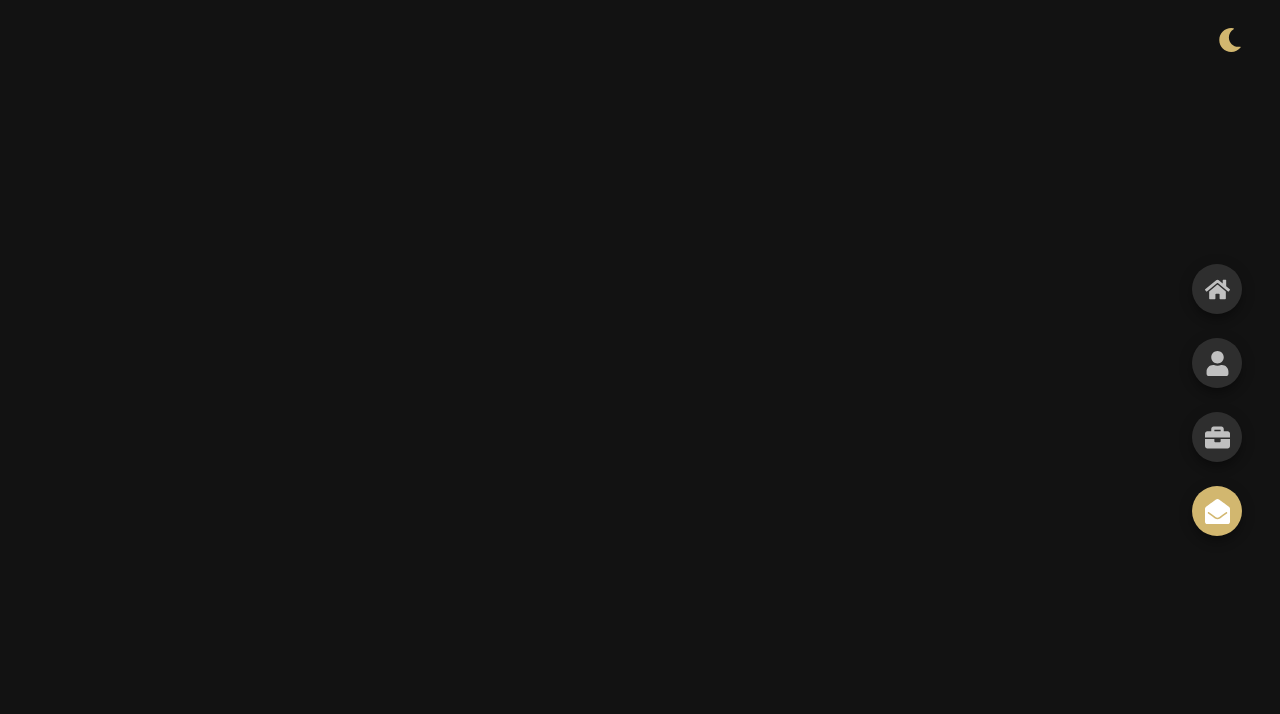
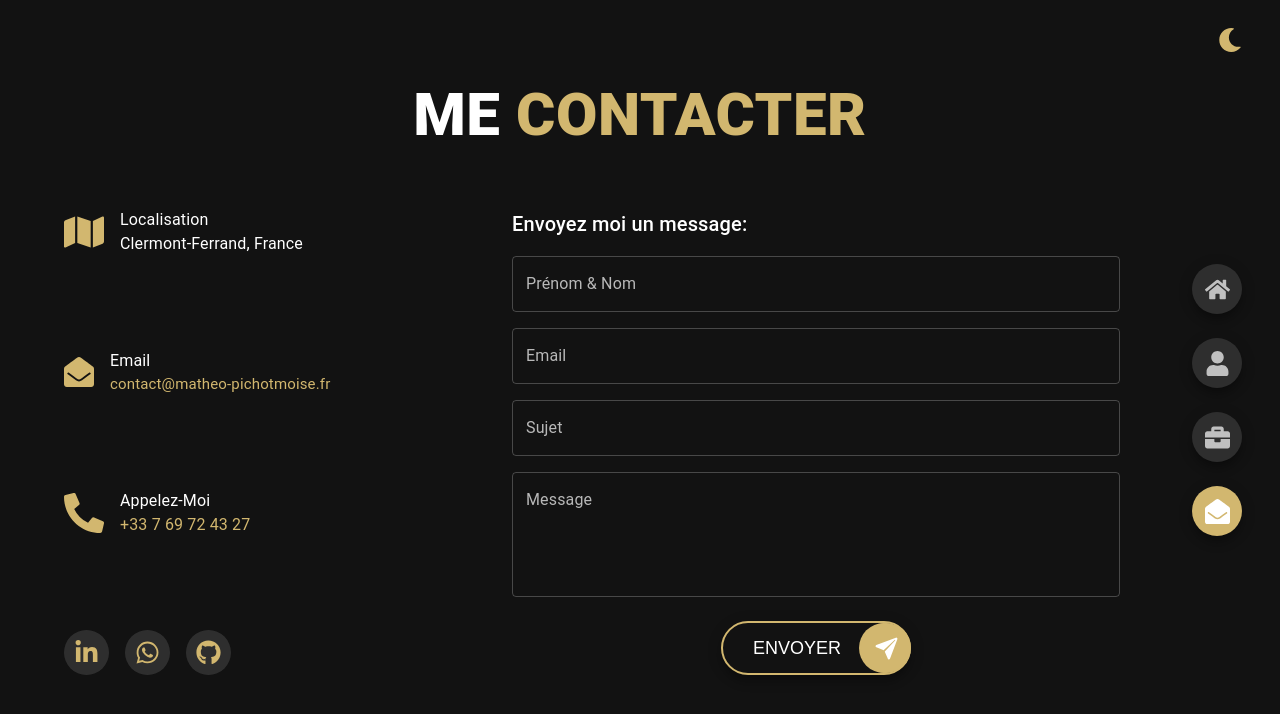
Before and after one commit to KucoDEV/kucodev.github.io, a React (Create React App) app: page /#/contact in a window 1280 px wide. Shown: the top 714 px of the page. Built offline with nearby package versions, Linux system fonts and the light colour scheme.

Commit message:
feat!: contact form (not working /!\)

```diff
--- a/src/App.js
+++ b/src/App.js
@@ -3,6 +3,7 @@ import { Route, Routes } from 'react-router-dom';
 
 import Home from './Components/Home';
 import About from './Components/About';
+import Contact from './Components/Contact';
 import Portfolio from './Components/Portfolio';
 import NavbarBottom from './Components/NavbarBottom';
 import TogleTheme from './Components/TogleTheme';
@@ -45,6 +46,7 @@ function App() {
 				<Route path='/' element={<Home />} />
 				<Route path='/about' element={<About />} />
 				<Route path='/portfolio' element={<Portfolio />} />
+				<Route path='/contact' element={<Contact />} />
 			</Routes>
 
 			<NavbarBottom />
--- /dev/null
+++ b/src/Components/Contact.jsx
@@ -0,0 +1,158 @@
+import React from "react";
+import { Container, Grid, Link, Typography } from "@mui/material";
+import { Box, Stack } from "@mui/system";
+
+import { FaMap, FaEnvelopeOpen, FaPhoneAlt } from "react-icons/fa";
+import {
+  FaLinkedinIn,
+  FaWhatsapp,
+  FaGithub,
+} from "react-icons/fa";
+import "../Styles/Contact.css";
+import ContactForm from "./ContactForm";
+
+const Contact = () => {
+  return (
+    <Container sx={{ my: { xs: "12%", lg: "70px" } }}>
+      <Stack textTransform="uppercase" mb={6}>
+        <Typography
+          fontWeight="900"
+          fontSize={{ xs: "25px", lg: "60px" }}
+          textAlign={{ xs: "left", lg: "center" }}
+        >
+          ME <span style={{ color: "var(--mainPrimary)" }}>CONTACTER</span>
+        </Typography>
+      </Stack>
+
+      <Grid container>
+        <Grid item lg={4}>
+          <Stack
+            textTransform="capitalize"
+            height="100%"
+            direction="column"
+            justifyContent="space-between"
+          >
+            <Stack
+              display="flex"
+              flexDirection="row"
+              alignItems="center"
+              gap={2}
+              mb={4}
+            >
+              <Stack fontSize={40} color="text.disabled">
+                <FaMap />
+              </Stack>
+
+              <Stack fontSize={40} textAlign="left">
+                <Typography> Localisation </Typography>
+                <Typography> Clermont-Ferrand, France </Typography>
+              </Stack>
+            </Stack>
+
+            <Stack
+              display="flex"
+              flexDirection="row"
+              alignItems="center"
+              gap={2}
+              mb={4}
+            >
+              <Stack fontSize={30} color="text.disabled">
+                <FaEnvelopeOpen />
+              </Stack>
+
+              <Stack fontSize={30} textAlign="left">
+                <Typography> Email </Typography>
+
+                <Link
+                  href="mailto:contact@matheo-pichotmoise.fr"
+                  underline="hover"
+                  sx={{ color: "text.praimary", textTransform: "lowercase" }}
+                  fontSize={15}
+                >
+                  contact@matheo-pichotmoise.fr
+                </Link>
+              </Stack>
+            </Stack>
+
+            <Stack
+              display="flex"
+              flexDirection="row"
+              alignItems="center"
+              gap={2}
+              mb={4}
+            >
+              <Stack fontSize={40} color="text.disabled">
+                <FaPhoneAlt />
+              </Stack>
+
+              <Stack textAlign="left">
+                <Typography> Appelez-moi </Typography>
+                <Link
+                  href="tel:+33769724327"
+                  underline="hover"
+                  sx={{ color: "text.praimary" }}
+                >
+                  +33 7 69 72 43 27
+                </Link>
+              </Stack>
+            </Stack>
+
+            <Stack
+              display="flex"
+              flexDirection="row"
+              alignItems="center"
+              gap={2}
+              mb={3}
+              justifyContent={{ xs: "center", lg: "left" }}
+              className="animate__animated animate__zoomIn"
+            >
+              <Link
+                href="https://www.linkedin.com/in/math%C3%A9o-pichot-mo%C3%AFse-b538222a0/"
+                target="_blank"
+                rel="noopener"
+              >
+                <Box
+                  className="social-icons"
+                  bgcolor="action.disabledBackground"
+                >
+                  <FaLinkedinIn />
+                </Box>
+              </Link>
+
+              <Link
+                href="https://wa.me/+33769724327"
+                target="_blank"
+                rel="noopener"
+              >
+                <Box
+                  className="social-icons"
+                  bgcolor="action.disabledBackground"
+                >
+                  <FaWhatsapp />
+                </Box>
+              </Link>
+
+              <Link
+                href="https://github.com/KucoDEV"
+                target="_blank"
+                rel="noopener"
+              >
+                <Box
+                  className="social-icons"
+                  bgcolor="action.disabledBackground"
+                >
+                  <FaGithub />
+                </Box>
+              </Link>
+            </Stack>
+          </Stack>
+        </Grid>
+
+        <Grid item lg={7}>
+          <ContactForm />
+        </Grid>
+      </Grid>
+    </Container>
+  );
+};
+export default Contact;
--- /dev/null
+++ b/src/Components/ContactForm.jsx
@@ -0,0 +1,143 @@
+import React, { Fragment, useRef, useState } from "react";
+import {
+  Box,
+  Grid,
+  Paper,
+  Slide,
+  Snackbar,
+  TextField,
+  Typography,
+} from "@mui/material";
+
+import { IoPaperPlane } from "react-icons/io5";
+import TaskAltIcon from "@mui/icons-material/TaskAlt";
+
+import emailjs from "@emailjs/browser";
+
+export default function ContactForm() {
+  const form = useRef();
+
+  const [snackbarState, setSnackbarState] = useState(false);
+
+  const sendEmail = (e) => {
+    e.preventDefault();
+
+    emailjs
+      .sendForm(
+        "service_lp3qp5q",
+        "template_dc270ak",
+        form.current,
+        "Q4VgSuu5zR0FYlGeR"
+      )
+      .then(
+        (result) => {
+          if (result.status === 200) {
+            setSnackbarState(true);
+          }
+        },
+        (error) => {
+          console.log();
+        }
+      );
+
+    e.target.reset();
+  };
+
+  return (
+    <Fragment>
+      <Box
+        sx={{ display: "flex", flexDirection: "column" }}
+        className="animate__animated animate__pulse"
+      >
+        <Typography variant="h6" ml={{ lg: 8 }} mb={2} mt={{ xs: 8, lg: 0 }}>
+          {" "}
+          Envoyez moi un message:{" "}
+        </Typography>
+
+        <Box
+          component="form"
+          ref={form}
+          noValidate
+          onSubmit={sendEmail}
+          ml={{ lg: 8 }}
+        >
+          <Grid container spacing={2}>
+            <Grid item xs={12}>
+              <TextField
+                autoComplete="given-name"
+                name="user_name"
+                fullWidth
+                id="fullName"
+                label="Prénom & Nom"
+              />
+            </Grid>
+            <Grid item xs={12}>
+              <TextField
+                fullWidth
+                id="email"
+                label="Email"
+                name="user_email"
+                autoComplete="email"
+              />
+            </Grid>
+            <Grid item xs={12}>
+              <TextField fullWidth id="subject" label="Sujet" name="subject" />
+            </Grid>
+            <Grid item xs={12}>
+              <TextField
+                className="contact-input"
+                fullWidth
+                name="message"
+                label="Message"
+                type="text"
+                id="message"
+                multiline
+                rows={4}
+              />
+            </Grid>
+          </Grid>
+
+          <Box
+            className="project-btn"
+            component="button"
+            my={3}
+            mx="auto"
+            color="text.primary"
+            type="submit"
+          >
+            <Box className="project-btn-icon">
+              <IoPaperPlane />
+            </Box>
+            <Box className="project-btn-text"> ENVOYER</Box>
+          </Box>
+        </Box>
+      </Box>
+
+      <Snackbar
+        open={snackbarState}
+        onClose={() => {
+          setSnackbarState(false);
+        }}
+        autoHideDuration={6000}
+        TransitionComponent={Slide}
+        sx={{ bottom: { xs: 65, md: "24px" } }}
+        children={
+          <Paper
+            elevation={4}
+            sx={{
+              bgcolor: "text.disabled",
+              color: "white",
+              p: 1.5,
+              mx: "auto",
+              display: "flex",
+              gap: 1,
+            }}
+          >
+            <TaskAltIcon />
+            <span>Le message a été envoyé.</span>
+          </Paper>
+        }
+      />
+    </Fragment>
+  );
+}
```
Also changed, not shown: 1 other file (tests, documents, lock files or other folders).
